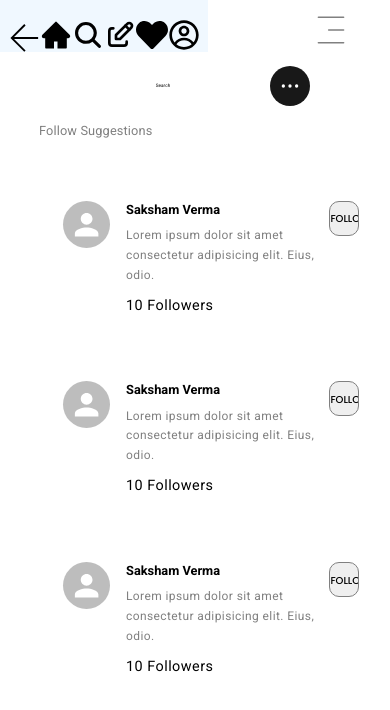
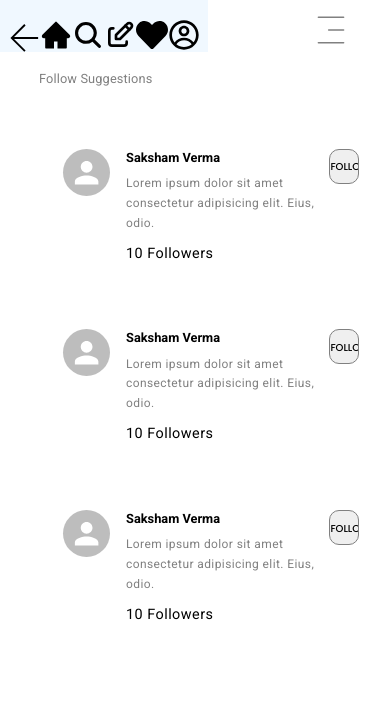
Before and after one commit to sakshamVerma08/ThreadsClone_Project, a React (Vite) app in the folder client/: page /search in a window 390 px wide. Shown: the top 710 px of the page. Built offline with nearby package versions, Linux system fonts and the light colour scheme; a web font is replaced by a local one.

Commit message:
Made the search page a little responsive

```diff
--- a/client/src/Pages/Protected/Search.jsx
+++ b/client/src/Pages/Protected/Search.jsx
@@ -14,28 +14,27 @@ import SuggestionsPrompt from "../../components/Search/SuggestionsPrompt";
 import Profilebar from "../../components/Search/Profilebar";
 
 const Search = () => {
-  const _738 = useMediaQuery("(min-width:738px)");
+  const _700 = useMediaQuery("(min-width:700px)");
   return (
     <>
-      <Stack
-        flexDirection={"column"}
-        alignItems={"center"}
-        width={"100%"}
-      >
-        <Stack
+      <Stack flexDirection={"column"} alignItems={"center"} width={"100%"}>
+        {/* <Stack
           flexDirection={"row"}
+          bgcolor={"red"}
           justifyContent={"space-between"}
           alignItems={"center"}
-          width={_738 ? "57%" : "65%"}
+          width={"65%"}
         >
           <Typography></Typography>
-          <Typography sx={{ fontSize: "1.2vw" }}>Search</Typography>
-          <Button>
-            <Avatar size={32} sx={{ bgcolor: "#181818" }}>
+
+          <Typography sx={{ fontSize: "99%" }}>Search</Typography>
+          <Typography></Typography>
+          {/* <Button>
+            <Avatar size={_700 ? 20: 15} sx={{ bgcolor: "#181818" }}>
               <GoKebabHorizontal />
             </Avatar>
           </Button>
-        </Stack>
+        </Stack> */}
 
         {/* <Stack
 
--- a/client/src/components/Home/Post.jsx
+++ b/client/src/components/Home/Post.jsx
@@ -6,6 +6,7 @@ import PostOne from "./Post/PostOne";
 import PostTwo from "./Post/PostTwo";
 
 const Post = () => {
+  const _340 = useMediaQuery("(min-width:340px)");
   const _300 = useMediaQuery("(min-width:300px)");
   const _400 = useMediaQuery("(min-width:400px)");
   const _700 = useMediaQuery("(min-width:700px)");
@@ -36,8 +37,12 @@ const Post = () => {
           flexDirection={"row"}
           justifyContent={"center"}
           gap={1}
+          height={"20vh"}
+          width={"25vw"}
           fontSize={"1rem"}
+          bgcolor={"red"}
         >
+          {_340 ? (
             <Typography
               variant={"caption"}
               color={"GrayText"}
@@ -48,6 +53,9 @@ const Post = () => {
             >
               24h
             </Typography>
+          ) : (
+            ""
+          )}
           <IoIosMenu size={_700 ? 28 : 20} />
         </Stack>
       </Stack>
```
Lines whose indentation alone changed are shown as unchanged.
